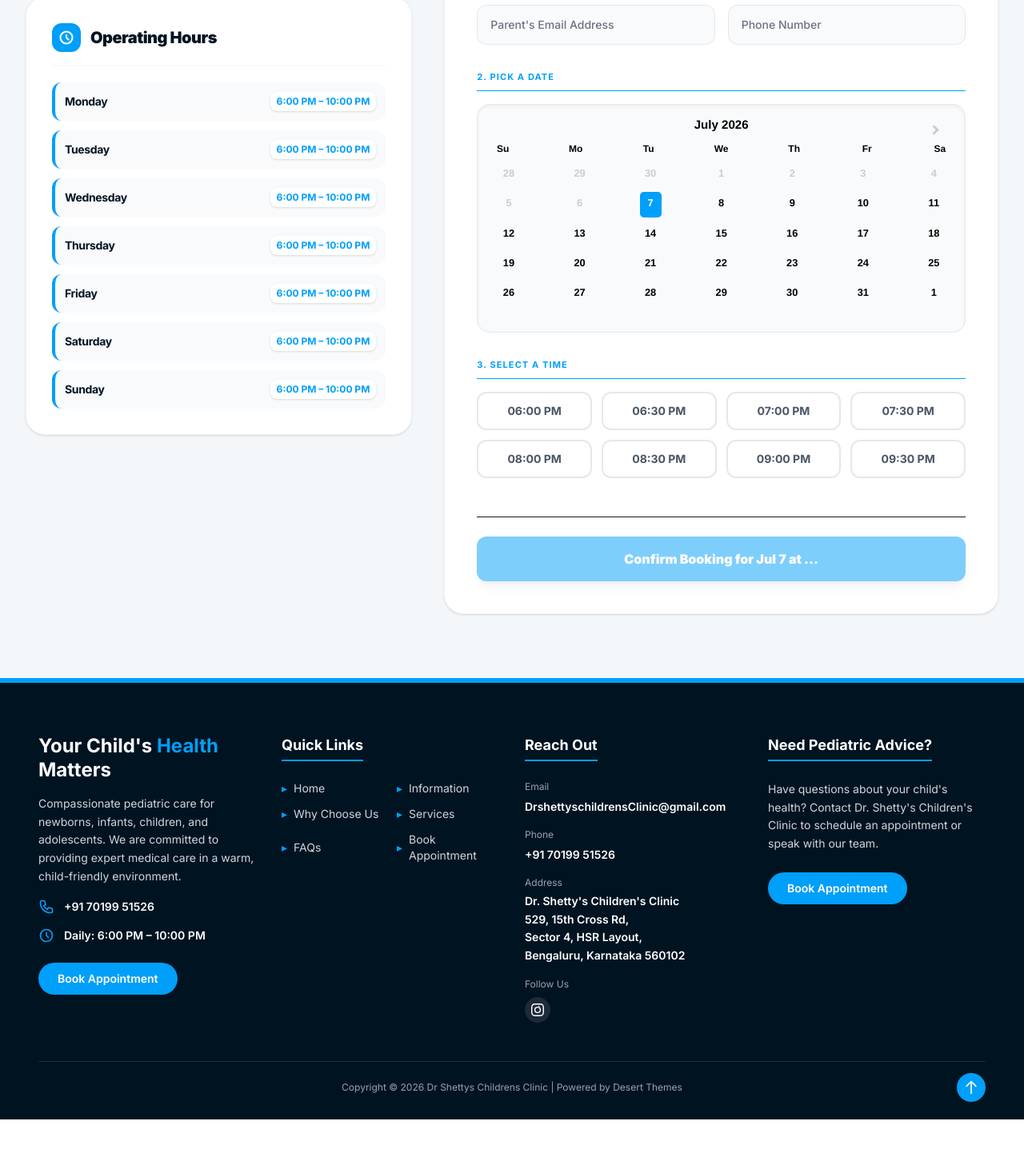
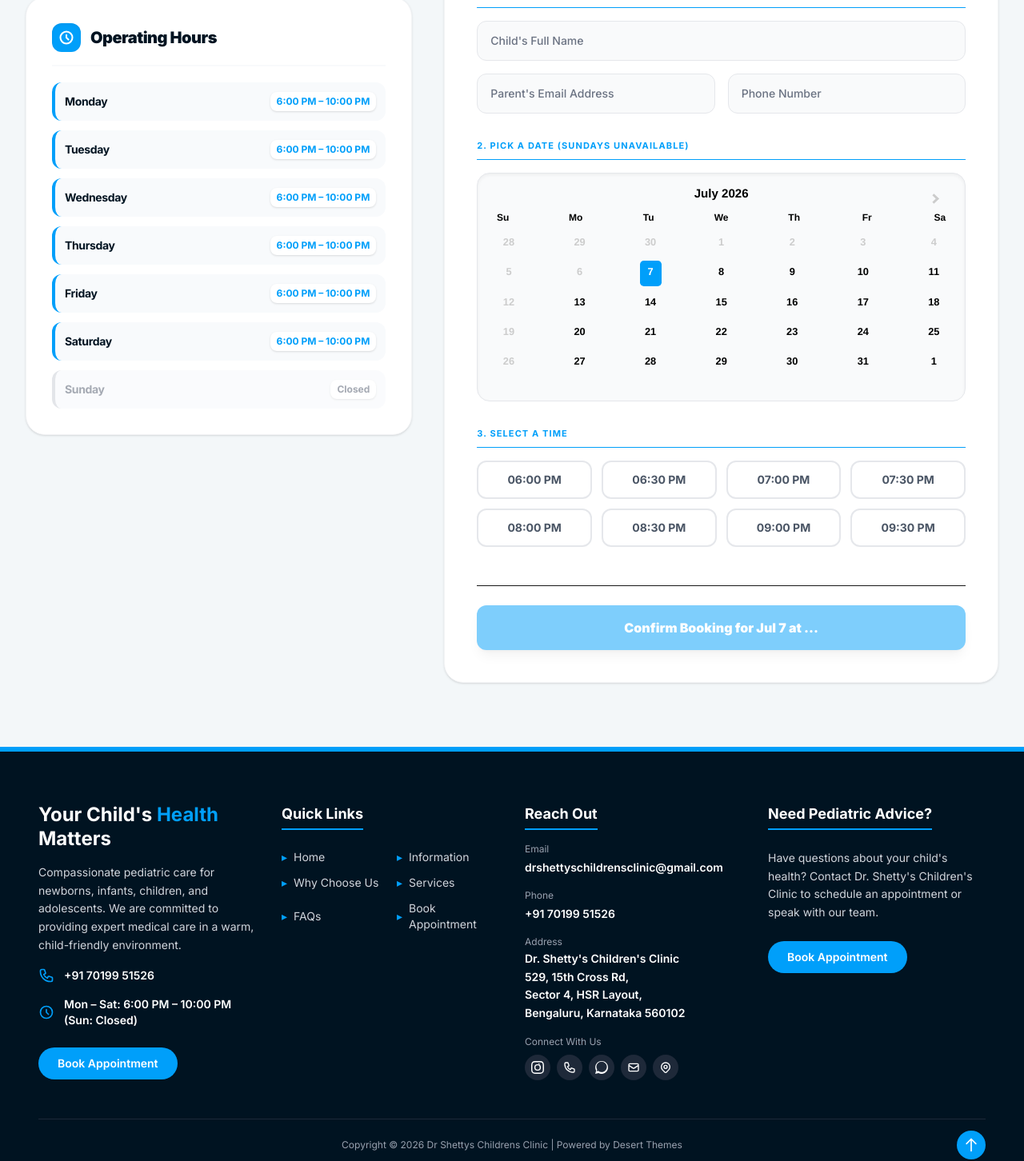
Before and after one commit to Skillmate2026/dr-shettys-clinic, a Next.js app: page / in a window 1280 px wide. Shown: the part 654-2106 px from the top of the page at 80% size. Before the commit the page ends 2054 px from the top, so only its background shows below. Built offline with nearby package versions, Linux system fonts and the light colour scheme.

Commit message:
Updated Appointmnet section

```diff
--- a/app/page.tsx
+++ b/app/page.tsx
@@ -10,7 +10,7 @@ export default function SchedulePage() {
     { day: 'Thursday', time: '6:00 PM – 10:00 PM' },
     { day: 'Friday', time: '6:00 PM – 10:00 PM' },
     { day: 'Saturday', time: '6:00 PM – 10:00 PM' },
-    { day: 'Sunday', time: '6:00 PM – 10:00 PM' },
+    { day: 'Sunday', time: 'Closed' }, // Updated to Closed
   ];
 
   return (
@@ -80,12 +80,26 @@ export default function SchedulePage() {
               </div>
 
               <div className="space-y-3">
-                {staticSchedule.map((item, idx) => (
-                  <div key={idx} className="w-full flex justify-between items-center p-3 rounded-xl border-l-4 text-sm bg-slate-50 border-[#009ffa]">
-                    <span className="font-bold tracking-tight text-[#001321]">{item.day}</span>
-                    <span className="text-xs font-bold px-2 py-1 rounded-lg bg-white text-[#009ffa] shadow-sm">{item.time}</span>
-                  </div>
-                ))}
+                {staticSchedule.map((item, idx) => {
+                  const isClosed = item.time.toLowerCase() === 'closed';
+                  return (
+                    <div
+                      key={idx}
+                      className={`w-full flex justify-between items-center p-3 rounded-xl border-l-4 text-sm bg-slate-50 ${
+                        isClosed ? 'border-gray-300 opacity-60' : 'border-[#009ffa]'
+                      }`}
+                    >
+                      <span className={`font-bold tracking-tight ${isClosed ? 'text-gray-500' : 'text-[#001321]'}`}>
+                        {item.day}
+                      </span>
+                      <span className={`text-xs font-bold px-2 py-1 rounded-lg bg-white shadow-sm ${
+                        isClosed ? 'text-gray-500' : 'text-[#009ffa]'
+                      }`}>
+                        {item.time}
+                      </span>
+                    </div>
+                  )
+                })}
               </div>
             </div>
           </div>
--- a/components/BookingForm.tsx
+++ b/components/BookingForm.tsx
@@ -9,8 +9,8 @@ export default function BookingForm() {
   const [isClient, setIsClient] = useState(false);
   const [startDate, setStartDate] = useState(new Date());
   const [selectedTime, setSelectedTime] = useState<string | null>(null);
+  const [isRescheduling, setIsRescheduling] = useState(false);
 
-  // TODO: Replace 'YOUR_FORM_ID' with actual Formspree ID
   const [state, handleSubmit] = useForm("maqlblrb");
 
   const availableTimeSlots = [
@@ -22,6 +22,14 @@ export default function BookingForm() {
   // Fixes the "Loading..." bug by properly ensuring client-side rendering
   useEffect(() => {
     setIsClient(true);
+
+    // If current day is Sunday, forward minDate to Monday automatically on mount
+    const today = new Date();
+    if (today.getDay() === 0) {
+      const tomorrow = new Date(today);
+      tomorrow.setDate(today.getDate() + 1);
+      setStartDate(tomorrow);
+    }
   }, []);
 
   const isPastSlot = (timeString: string, selectedDate: Date) => {
@@ -48,6 +56,12 @@ export default function BookingForm() {
     return slotTime < now;
   };
 
+  // Filter out Sundays from react-datepicker
+  const isWeekday = (date: Date) => {
+    const day = date.getDay();
+    return day !== 0; // 0 represents Sunday
+  };
+
   useEffect(() => {
     if (selectedTime && isPastSlot(selectedTime, startDate)) {
       setSelectedTime(null);
@@ -60,8 +74,12 @@ export default function BookingForm() {
     return (
       <div className="p-6 sm:p-8 bg-[#009ffa]/10 border-2 border-[#009ffa] text-[#001321] rounded-2xl font-bold text-center flex flex-col items-center">
         <svg className="w-12 h-12 sm:w-16 sm:h-16 text-[#009ffa] mb-3 sm:mb-4" fill="none" stroke="currentColor" viewBox="0 0 24 24"><path strokeLinecap="round" strokeLinejoin="round" strokeWidth="2" d="M9 12l2 2 4-4m6 2a9 9 0 11-18 0 9 9 0 0118 0z"></path></svg>
-        <p className="text-base sm:text-lg">Thank you! Your request has been sent.</p>
-        <p className="text-xs sm:text-sm font-medium text-gray-600 mt-2">Our team will verify availability and contact you.</p>
+        <p className="text-base sm:text-lg">
+          {isRescheduling ? "Reschedule Request Sent!" : "Thank you! Your request has been sent."}
+        </p>
+        <p className="text-xs sm:text-sm font-medium text-gray-600 mt-2">
+          Our team will verify availability and confirm your updated slot via email.
+        </p>
       </div>
     );
   }
@@ -69,28 +87,59 @@ export default function BookingForm() {
   return (
     <form onSubmit={handleSubmit} className="space-y-6 sm:space-y-8 relative z-10">
       <input type="text" name="_gotcha" style={{ display: 'none' }} tabIndex={-1} autoComplete="off" />
+      <input type="hidden" name="submission_type" value={isRescheduling ? 'Reschedule Existing Appointment' : 'New Appointment Booking'} />
       <input type="hidden" name="appointment_date" value={startDate.toDateString()} />
       <input type="hidden" name="appointment_time" value={selectedTime || 'No time selected'} />
 
-      {/* 1. Patient Details */}
+      {/* Option to toggle Rescheduling mode */}
+      <div className="p-3 bg-slate-50 border border-gray-200 rounded-xl flex items-center justify-between">
+        <span className="text-xs font-bold text-gray-600">Need to modify an existing booking?</span>
+        <button
+          type="button"
+          onClick={() => setIsRescheduling(!isRescheduling)}
+          className={`px-3 py-1.5 rounded-lg text-xs font-black transition-all ${
+            isRescheduling
+              ? 'bg-amber-500 text-white'
+              : 'bg-[#e6f6ff] text-[#009ffa] hover:bg-[#009ffa]/10'
+          }`}
+        >
+          {isRescheduling ? 'Switch to New Booking' : 'Reschedule Here'}
+        </button>
+      </div>
+
+      {/* 1. Patient & Parent Details */}
       <div className="space-y-3 sm:space-y-4">
-        <h4 className="text-[10px] sm:text-[11px] font-bold text-[#009ffa] uppercase tracking-widest border-b pb-1.5 sm:pb-2">1. Child & Parent Details</h4>
+        <h4 className="text-[10px] sm:text-[11px] font-bold text-[#009ffa] uppercase tracking-widest border-b pb-1.5 sm:pb-2">
+          {isRescheduling ? '1. Verify Identity & Original Details' : '1. Child & Parent Details'}
+        </h4>
         <div className="grid grid-cols-1 sm:grid-cols-2 gap-3 sm:gap-4">
           <input name="patient_name" type="text" placeholder="Child's Full Name" required className="w-full sm:col-span-2 px-3 sm:px-4 py-3 sm:py-3.5 bg-gray-50 border border-gray-200 rounded-xl text-gray-900 placeholder-gray-500 text-xs sm:text-sm font-medium focus:bg-white focus:outline-none focus:border-[#009ffa] focus:ring-2 focus:ring-[#009ffa]/20 transition-all" />
           <input name="email" type="email" placeholder="Parent's Email Address" required className="w-full px-3 sm:px-4 py-3 sm:py-3.5 bg-gray-50 border border-gray-200 rounded-xl text-gray-900 placeholder-gray-500 text-xs sm:text-sm font-medium focus:bg-white focus:outline-none focus:border-[#009ffa] focus:ring-2 focus:ring-[#009ffa]/20 transition-all" />
           <input name="phone" type="tel" placeholder="Phone Number" required className="w-full px-3 sm:px-4 py-3 sm:py-3.5 bg-gray-50 border border-gray-200 rounded-xl text-gray-900 placeholder-gray-500 text-xs sm:text-sm font-medium focus:bg-white focus:outline-none focus:border-[#009ffa] focus:ring-2 focus:ring-[#009ffa]/20 transition-all" />
+
+          {isRescheduling && (
+            <input
+              name="original_appointment_info"
+              type="text"
+              placeholder="Approx. Date/Time of original booking (if known)"
+              className="w-full sm:col-span-2 px-3 sm:px-4 py-3 sm:py-3.5 bg-amber-50/50 border border-amber-200 rounded-xl text-gray-900 placeholder-gray-400 text-xs sm:text-sm font-medium focus:bg-white focus:outline-none focus:border-amber-500 focus:ring-2 focus:ring-amber-500/20 transition-all"
+            />
+          )}
         </div>
       </div>
 
-      {/* 2. Date Selection - Only renders DatePicker after client mounts */}
+      {/* 2. Date Selection */}
       <div className="space-y-3 sm:space-y-4 flex flex-col">
-        <h4 className="text-[10px] sm:text-[11px] font-bold text-[#009ffa] uppercase tracking-widest border-b pb-1.5 sm:pb-2">2. Pick a Date</h4>
+        <h4 className="text-[10px] sm:text-[11px] font-bold text-[#009ffa] uppercase tracking-widest border-b pb-1.5 sm:pb-2">
+          {isRescheduling ? '2. Choose Your New Date (Sundays Unavailable)' : '2. Pick a Date (Sundays Unavailable)'}
+        </h4>
         <div className="border border-gray-200 rounded-2xl p-3 sm:p-4 bg-gray-50 shadow-inner flex justify-center w-full sm:inline-block sm:w-auto overflow-hidden min-h-[250px]">
           {isClient ? (
             <DatePicker
               selected={startDate}
               onChange={(date: Date | null) => date && setStartDate(date)}
               minDate={new Date()}
+              filterDate={isWeekday}
               inline
             />
           ) : (
@@ -101,7 +150,9 @@ export default function BookingForm() {
 
       {/* 3. Time Selection */}
       <div className="space-y-3 sm:space-y-4">
-        <h4 className="text-[10px] sm:text-[11px] font-bold text-[#009ffa] uppercase tracking-widest border-b pb-1.5 sm:pb-2">3. Select a Time</h4>
+        <h4 className="text-[10px] sm:text-[11px] font-bold text-[#009ffa] uppercase tracking-widest border-b pb-1.5 sm:pb-2">
+          {isRescheduling ? '3. Select New Time Slot' : '3. Select a Time'}
+        </h4>
 
         <div className="grid grid-cols-2 sm:grid-cols-3 xl:grid-cols-4 gap-2 sm:gap-3">
           {availableTimeSlots.map((time) => {
@@ -141,11 +192,17 @@ export default function BookingForm() {
         <button
           type="submit"
           disabled={state.submitting || !selectedTime}
-          className="w-full flex items-center justify-center gap-2 px-4 py-3.5 sm:py-4 bg-[#009ffa] hover:bg-[#008be0] text-white rounded-xl text-sm sm:text-base font-black transition-all shadow-lg hover:-translate-y-1 disabled:opacity-50 disabled:cursor-not-allowed disabled:hover:translate-y-0"
+          className={`w-full flex items-center justify-center gap-2 px-4 py-3.5 sm:py-4 text-white rounded-xl text-sm sm:text-base font-black transition-all shadow-lg hover:-translate-y-1 disabled:opacity-50 disabled:cursor-not-allowed disabled:hover:translate-y-0
+            ${isRescheduling
+              ? 'bg-amber-500 hover:bg-amber-600'
+              : 'bg-[#009ffa] hover:bg-[#008be0]'
+            }`}
         >
           {state.submitting
-            ? 'Sending Request...'
-            : `Confirm Booking for ${startDate.toLocaleDateString('en-US', { month: 'short', day: 'numeric' })} at ${selectedTime || '...'}`
+            ? 'Processing Request...'
+            : isRescheduling
+              ? `Request Reschedule to ${startDate.toLocaleDateString('en-US', { month: 'short', day: 'numeric' })} at ${selectedTime || '...'}`
+              : `Confirm Booking for ${startDate.toLocaleDateString('en-US', { month: 'short', day: 'numeric' })} at ${selectedTime || '...'}`
           }
         </button>
       </div>
--- a/components/Footer.tsx
+++ b/components/Footer.tsx
@@ -3,6 +3,9 @@ import React from 'react';
 
 export default function Footer() {
   const whatsappLink = "https://api.whatsapp.com/send/?phone=917019951526&text=Hello%20Doctor,%20I%20would%20like%20to%20book%20an%20appointment.&type=phone_number&app_absent=0";
+  const mapsLink = "https://maps.app.goo.gl/Gq6K8rk4eyc7hVAXA";
+  const emailAddress = "drshettyschildrensclinic@gmail.com";
+  const phoneNumber = "+917019951526";
 
   return (
     <footer className="bg-[#001321] text-white pt-16 pb-8 px-6 lg:px-12 font-sans border-t-[6px] border-[#009ffa]">
@@ -16,11 +19,11 @@ export default function Footer() {
           </p>
           <div className="flex items-center space-x-3 text-sm font-semibold">
             <span className="text-[#009ffa]"><svg className="w-5 h-5" fill="none" stroke="currentColor" viewBox="0 0 24 24"><path strokeLinecap="round" strokeLinejoin="round" strokeWidth="2" d="M3 5a2 2 0 012-2h3.28a1 1 0 01.948.684l1.498 4.493a1 1 0 01-.502 1.21l-2.257 1.13a11.042 11.042 0 005.516 5.516l1.13-2.257a1 1 0 011.21-.502l4.493 1.498a1 1 0 01.684.949V19a2 2 0 01-2 2h-1C9.716 21 3 14.284 3 6V5z"></path></svg></span>
-            <a href="tel:+917019951526" className="hover:text-[#009ffa] transition-colors">+91 70199 51526</a>
+            <a href={`tel:${phoneNumber}`} className="hover:text-[#009ffa] transition-colors">+91 70199 51526</a>
           </div>
           <div className="flex items-center space-x-3 text-sm font-semibold pb-2">
             <span className="text-[#009ffa]"><svg className="w-5 h-5" fill="none" stroke="currentColor" viewBox="0 0 24 24"><path strokeLinecap="round" strokeLinejoin="round" strokeWidth="2" d="M12 8v4l3 3m6-3a9 9 0 11-18 0 9 9 0 0118 0z"></path></svg></span>
-            <span>Daily: 6:00 PM – 10:00 PM</span>
+            <span>Mon – Sat: 6:00 PM – 10:00 PM (Sun: Closed)</span>
           </div>
           <a
             href={whatsappLink}
@@ -57,44 +60,93 @@ export default function Footer() {
           </div>
         </div>
 
-        {/* Column 3 */}
+        {/* Column 3 - Updated Reach Out Column */}
         <div className="space-y-4">
-          <h3 className="text-lg font-bold mb-6 inline-block border-b-2 border-[#009ffa] pb-1">Reach Out</h3>
+          <h3 className="text-lg font-bold mb-4 inline-block border-b-2 border-[#009ffa] pb-1">Reach Out</h3>
 
           <div>
-            <p className="text-gray-400 text-xs mb-1">Email</p>
-            <a href="mailto:DrshettyschildrensClinic@gmail.com" className="text-sm font-semibold break-words hover:text-[#009ffa] transition-colors">
-              DrshettyschildrensClinic@gmail.com
+            <p className="text-gray-400 text-xs mb-0.5">Email</p>
+            <a href={`mailto:${emailAddress}`} className="text-sm font-semibold break-words hover:text-[#009ffa] transition-colors">
+              {emailAddress}
             </a>
           </div>
 
           <div>
-            <p className="text-gray-400 text-xs mb-1">Phone</p>
-            <a href="tel:+917019951526" className="text-sm font-semibold hover:text-[#009ffa] transition-colors">
+            <p className="text-gray-400 text-xs mb-0.5">Phone</p>
+            <a href={`tel:${phoneNumber}`} className="text-sm font-semibold hover:text-[#009ffa] transition-colors">
               +91 70199 51526
             </a>
           </div>
 
           <div>
-            <p className="text-gray-400 text-xs mb-1">Address</p>
-            <p className="text-sm font-semibold leading-relaxed">
+            <p className="text-gray-400 text-xs mb-0.5">Address</p>
+            <a
+              href={mapsLink}
+              target="_blank"
+              rel="noopener noreferrer"
+              className="text-sm font-semibold leading-relaxed hover:text-[#009ffa] transition-colors block"
+            >
               Dr. Shetty's Children's Clinic<br/>
               529, 15th Cross Rd,<br/>
               Sector 4, HSR Layout,<br/>
               Bengaluru, Karnataka 560102
-            </p>
+            </a>
           </div>
 
           <div>
-            <p className="text-gray-400 text-xs mb-2 mt-2">Follow Us</p>
+            <p className="text-gray-400 text-xs mb-2 mt-2">Connect With Us</p>
+            <div className="flex items-center space-x-2">
+              {/* Instagram */}
               <a
                 href="https://www.instagram.com/dr.shettyschildrensclinic?igsh=MTVpaTBweG8xazg3ZA=="
                 target="_blank"
                 rel="noopener noreferrer"
+                aria-label="Instagram"
                 className="inline-flex items-center justify-center w-8 h-8 rounded-full bg-gray-800 hover:bg-[#009ffa] transition-colors"
               >
                 <svg className="w-4 h-4 text-white" fill="currentColor" viewBox="0 0 24 24"><path d="M12 2.163c3.204 0 3.584.012 4.85.07 3.252.148 4.771 1.691 4.919 4.919.058 1.265.069 1.645.069 4.849 0 3.205-.012 3.584-.069 4.849-.149 3.225-1.664 4.771-4.919 4.919-1.266.058-1.644.07-4.85.07-3.204 0-3.584-.012-4.849-.07-3.26-.149-4.771-1.699-4.919-4.92-.058-1.265-.07-1.644-.07-4.849 0-3.204.013-3.583.07-4.849.149-3.227 1.664-4.771 4.919-4.919 1.266-.057 1.645-.069 4.849-.069zM12 0C8.741 0 8.333.014 7.053.072 2.695.272.273 2.69.073 7.052.014 8.333 0 8.741 0 12c0 3.259.014 3.668.072 4.948.2 4.358 2.618 6.78 6.98 6.98C8.333 23.986 8.741 24 12 24c3.259 0 3.668-.014 4.948-.072 4.354-.2 6.782-2.618 6.979-6.98.059-1.28.073-1.689.073-4.948 0-3.259-.014-3.667-.072-4.947-.196-4.354-2.617-6.78-6.979-6.98C15.668.014 15.259 0 12 0zm0 5.838a6.162 6.162 0 100 12.324 6.162 6.162 0 000-12.324zM12 16a4 4 0 110-8 4 4 0 010 8zm3.98-10.169a1.44 1.44 0 11-2.879 0 1.44 1.44 0 012.878 0z"/></svg>
               </a>
+
+              {/* Phone */}
+              <a
+                href={`tel:${phoneNumber}`}
+                aria-label="Call Clinic"
+                className="inline-flex items-center justify-center w-8 h-8 rounded-full bg-gray-800 hover:bg-[#009ffa] transition-colors"
+              >
+                <svg className="w-4 h-4 text-white" fill="none" stroke="currentColor" strokeWidth="2" viewBox="0 0 24 24"><path strokeLinecap="round" strokeLinejoin="round" d="M3 5a2 2 0 012-2h3.28a1 1 0 01.948.684l1.498 4.493a1 1 0 01-.502 1.21l-2.257 1.13a11.042 11.042 0 005.516 5.516l1.13-2.257a1 1 0 011.21-.502l4.493 1.498a1 1 0 01.684.949V19a2 2 0 01-2 2h-1C9.716 21 3 14.284 3 6V5z"/></svg>
+              </a>
+
+              {/* WhatsApp */}
+              <a
+                href={whatsappLink}
+                target="_blank"
+                rel="noopener noreferrer"
+                aria-label="WhatsApp"
+                className="inline-flex items-center justify-center w-8 h-8 rounded-full bg-gray-800 hover:bg-[#009ffa] transition-colors"
+              >
+                <svg className="w-4 h-4 text-white" fill="currentColor" viewBox="0 0 24 24"><path d="M.057 24l1.687-6.163c-1.041-1.804-1.588-3.849-1.587-5.946C.06 5.348 5.397.01 12.008.01c3.202.001 6.212 1.246 8.477 3.517 2.266 2.27 3.507 5.28 3.505 8.484-.004 6.657-5.34 11.997-11.953 11.997-2.005-.001-3.973-.502-5.734-1.453L0 24zm6.59-4.846c1.657.983 3.283 1.498 4.884 1.5l.562-.003c5.388 0 9.773-4.385 9.776-9.774.002-2.611-1.015-5.066-2.86-6.914C17.11 2.112 14.659.97 12.008.969c-5.39 0-9.778 4.386-9.782 9.776-.001 1.777.49 3.505 1.424 5.008l-.936 3.42 3.533-.927z"/></svg>
+              </a>
+
+              {/* Email */}
+              <a
+                href={`mailto:${emailAddress}`}
+                aria-label="Email"
+                className="inline-flex items-center justify-center w-8 h-8 rounded-full bg-gray-800 hover:bg-[#009ffa] transition-colors"
+              >
+                <svg className="w-4 h-4 text-white" fill="none" stroke="currentColor" strokeWidth="2" viewBox="0 0 24 24"><path strokeLinecap="round" strokeLinejoin="round" d="M3 8l7.89 5.26a2 2 0 002.22 0L21 8M5 19h14a2 2 0 002-2V7a2 2 0 00-2-2H5a2 2 0 00-2 2v10a2 2 0 002 2z"/></svg>
+              </a>
+
+              {/* Location */}
+              <a
+                href={mapsLink}
+                target="_blank"
+                rel="noopener noreferrer"
+                aria-label="Location"
+                className="inline-flex items-center justify-center w-8 h-8 rounded-full bg-gray-800 hover:bg-[#009ffa] transition-colors"
+              >
+                <svg className="w-4 h-4 text-white" fill="none" stroke="currentColor" strokeWidth="2" viewBox="0 0 24 24"><path strokeLinecap="round" strokeLinejoin="round" d="M17.657 16.657L13.414 20.9a1.998 1.998 0 01-2.827 0l-4.244-4.243a8 8 0 1111.314 0z"/><path strokeLinecap="round" strokeLinejoin="round" d="M15 11a3 3 0 11-6 0 3 3 0 016 0z"/></svg>
+              </a>
+            </div>
           </div>
         </div>
 
@@ -123,6 +175,7 @@ export default function Footer() {
         <button
           onClick={() => window.scrollTo({ top: 0, behavior: 'smooth' })}
           className="absolute right-0 bg-[#009ffa] p-2 rounded-full text-white hover:bg-[#008be0] transition-colors"
+          aria-label="Scroll to top"
         >
           <svg className="w-5 h-5" fill="none" stroke="currentColor" viewBox="0 0 24 24"><path strokeLinecap="round" strokeLinejoin="round" strokeWidth="2" d="M5 10l7-7m0 0l7 7m-7-7v18"></path></svg>
         </button>
--- a/components/Navbar.tsx
+++ b/components/Navbar.tsx
@@ -40,6 +40,9 @@ export default function Navbar() {
               </Link>
               <Link href="https://drshettyschildrensclinic.com/our-services/" className="text-gray-800 hover:text-[#009ffa] font-medium text-lg transition-colors">
                 Our Services
+              </Link>
+              <Link href="https://drshettyschildrensclinic.com/gallery/" className="text-gray-800 hover:text-[#009ffa] font-medium text-lg transition-colors">
+                Gallery
               </Link>
               <Link href="https://book.drshettyschildrensclinic.com/" className="text-gray-800 hover:text-[#009ffa] font-medium text-lg transition-colors">
                 Book Appointment
```
Lines whose indentation alone changed are shown as unchanged.
